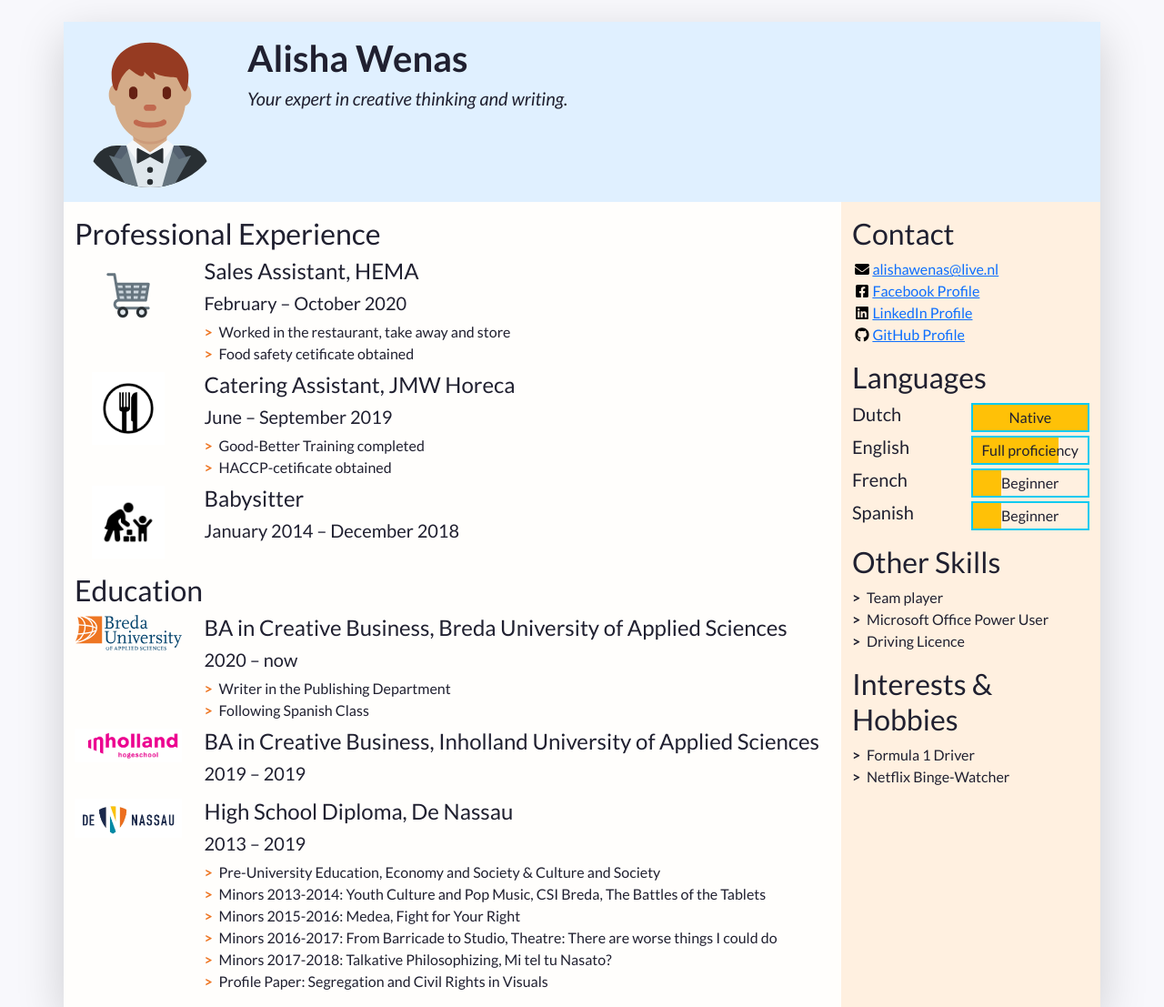
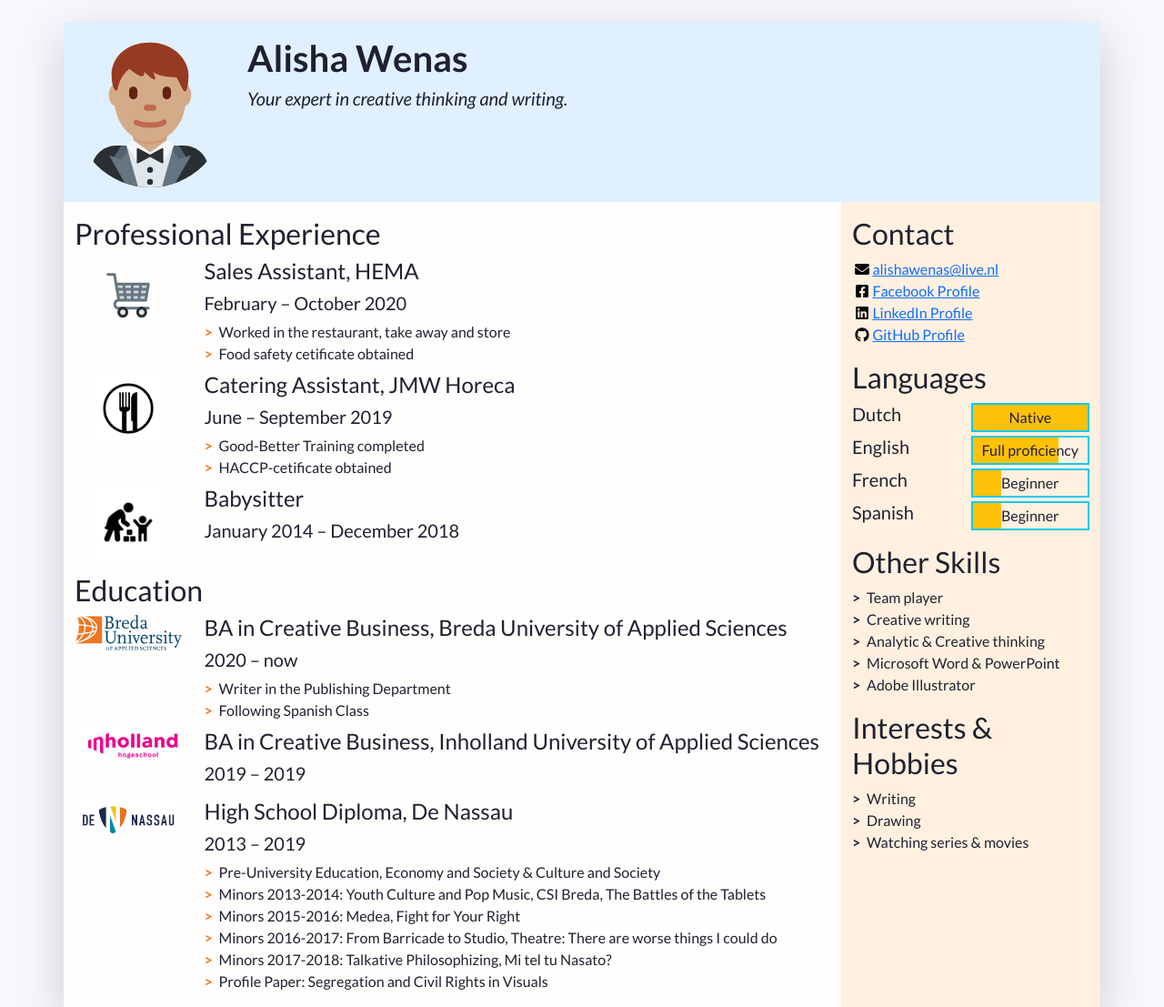
Before and after one commit to AlishaWenas1/CV-Alisha-Wenas, a plain HTML site: page index.html in a window 1280 px wide. Shown: the top 1107 px of the page at 91% size. Drawn offline with nearby package versions, Linux system fonts and the light colour scheme.

Commit message:
Skills and Hobbies

```diff
--- a/index.html
+++ b/index.html
@@ -281,8 +281,10 @@
             <h2>Other Skills</h2>
             <ul class="skill-list list-unstyled">
               <li class="skill-item">Team player</li>
-              <li class="skill-item">Microsoft Office Power User</li>
-              <li class="skill-item">Driving Licence</li>
+			  <li class="skill-item">Creative writing</li>
+			  <li class="skill-item">Analytic &amp; Creative thinking</li>
+              <li class="skill-item">Microsoft Word &amp; PowerPoint</li>
+              <li class="skill-item">Adobe Illustrator</li>
             </ul>
           </section>
 
@@ -291,8 +293,9 @@
           <section class="my-3 aside-section">
             <h2>Interests &amp; Hobbies</h2>
             <ul class="skill-list list-unstyled">
-              <li class="skill-item">Formula 1 Driver</li>
-              <li class="skill-item">Netflix Binge-Watcher</li>
+              <li class="skill-item">Writing&nbsp;&nbsp;&nbsp;</li>
+              <li class="skill-item">Drawing</li>
+              <li class="skill-item">Watching series &amp; movies</li>
             </ul>
           </section>
 
```
